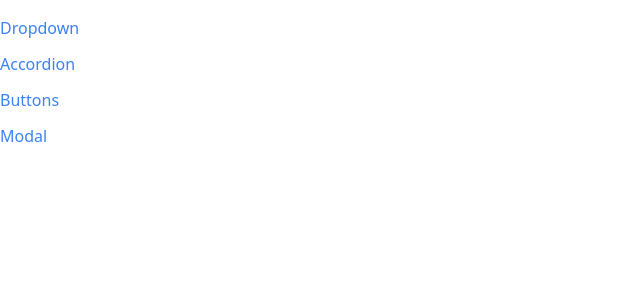
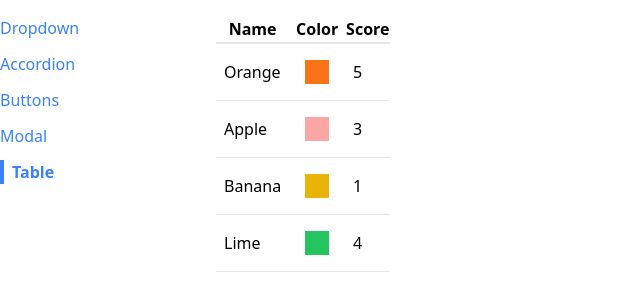
Before and after one commit to cieslarmichal/learning-react, a React (Create React App) app in the folder comps/: page /table in a window 1280 px wide. Shown: the top 300 px of the page, without its empty margins (0-640 px from the left). Built offline with nearby package versions, Linux system fonts and the light colour scheme.

Commit message:
feat: add table component

```diff
--- a/comps/src/App.js
+++ b/comps/src/App.js
@@ -4,6 +4,7 @@
 import DropdownPage from "./pages/DropdownPage";
 import ButtonPage from "./pages/ButtonPage";
 import ModalPage from "./pages/ModalPage";
+import TablePage from "./pages/TablePage";
 
 function App () {
   return (
@@ -22,6 +23,9 @@
         <Route path="/modal">
           <ModalPage/>
         </Route>
+        <Route path="/table">
+          <TablePage/>
+        </Route>
       </div>
     </div>
   );
--- a/comps/src/components/Sidebar.js
+++ b/comps/src/components/Sidebar.js
@@ -6,6 +6,7 @@
     { path: "/accordion", label: "Accordion" },
     { path: "/buttons", label: "Buttons" },
     { path: "/modal", label: "Modal" },
+    { path: "/table", label: "Table" }
   ];
 
   const renderLinks = links.map((link) => {
--- /dev/null
+++ b/comps/src/components/Table.js
@@ -0,0 +1,31 @@
+function Table({data, config, keyFn}) {
+  const renderedHeaders = config.map((column) => {
+    return <th key={column.label}>{column.label}</th>;
+  });
+
+  const renderedRows = data.map((rowData) => {
+    const renderedCells = config.map((column) => {
+      return <td key={column.label} className="p-2">{column.render(rowData)}</td>;
+    });
+
+    return (
+      <tr className="border-b" key={keyFn(rowData)}>
+        {renderedCells}
+      </tr>
+    )});
+
+    return (
+        <table className="table-auto border-spacing-2">
+            <thead>
+                <tr className="border-b-2">
+                  {renderedHeaders}
+                </tr>
+            </thead>
+            <tbody>
+                {renderedRows}
+            </tbody>
+        </table>
+    )
+}
+
+export default Table;
--- /dev/null
+++ b/comps/src/pages/TablePage.js
@@ -0,0 +1,35 @@
+import Table from "../components/Table";
+
+function TablePage () {
+  const config = [
+    {
+      label: "Name",
+      render: (item) => item.name,
+    },
+    {
+      label: "Color",
+      render: (item) => <div className={`p-3 m-2 ${item.color}`}></div>,
+    },
+    {
+      label: "Score",
+      render: (item) => item.score,
+    },
+  ];
+
+  const data = [
+    {name: 'Orange', color: 'bg-orange-500', score: 5},
+    {name: 'Apple', color: 'bg-red-300', score: 3},
+    {name: 'Banana', color: 'bg-yellow-500', score: 1},
+    {name: 'Lime', color: 'bg-green-500', score: 4},
+  ];
+
+  const keyFn = (item) => item.name;
+
+  return (
+    <div>
+      <Table data={data} config={config} keyFn={keyFn}/>
+    </div>
+  );
+}
+
+export default TablePage;
```
